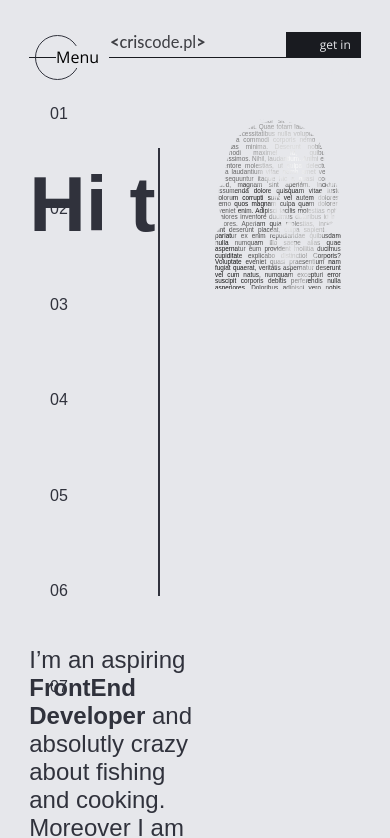
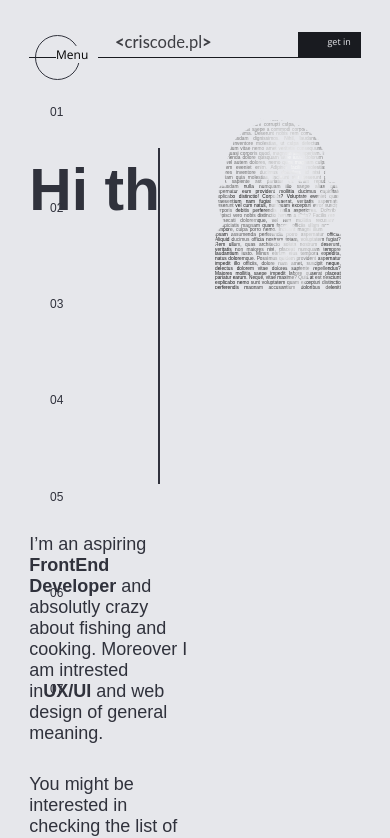
Before and after one commit to KrzysztofGrudzien/krzysztofgrudzien, a React (Create React App) app: page / in a window 390 px wide. Shown: the top 838 px of the page. Built offline with nearby package versions, Linux system fonts and the light colour scheme; a web font is replaced by a local one.

Commit message:
feat(scss): add general media queries font-size

```diff
--- a/src/Sass/Base/index.scss
+++ b/src/Sass/Base/index.scss
@@ -10,6 +10,13 @@
 
 html {
 	font-size: 16px;
+	@media (min-width: 200px) and (max-width: 600px){
+        font-size: 12px;
+	}
+
+	@media (min-width: 601px) and (max-width: 1024px){
+        font-size: 14px;
+    }
 }
 
 body {
```
